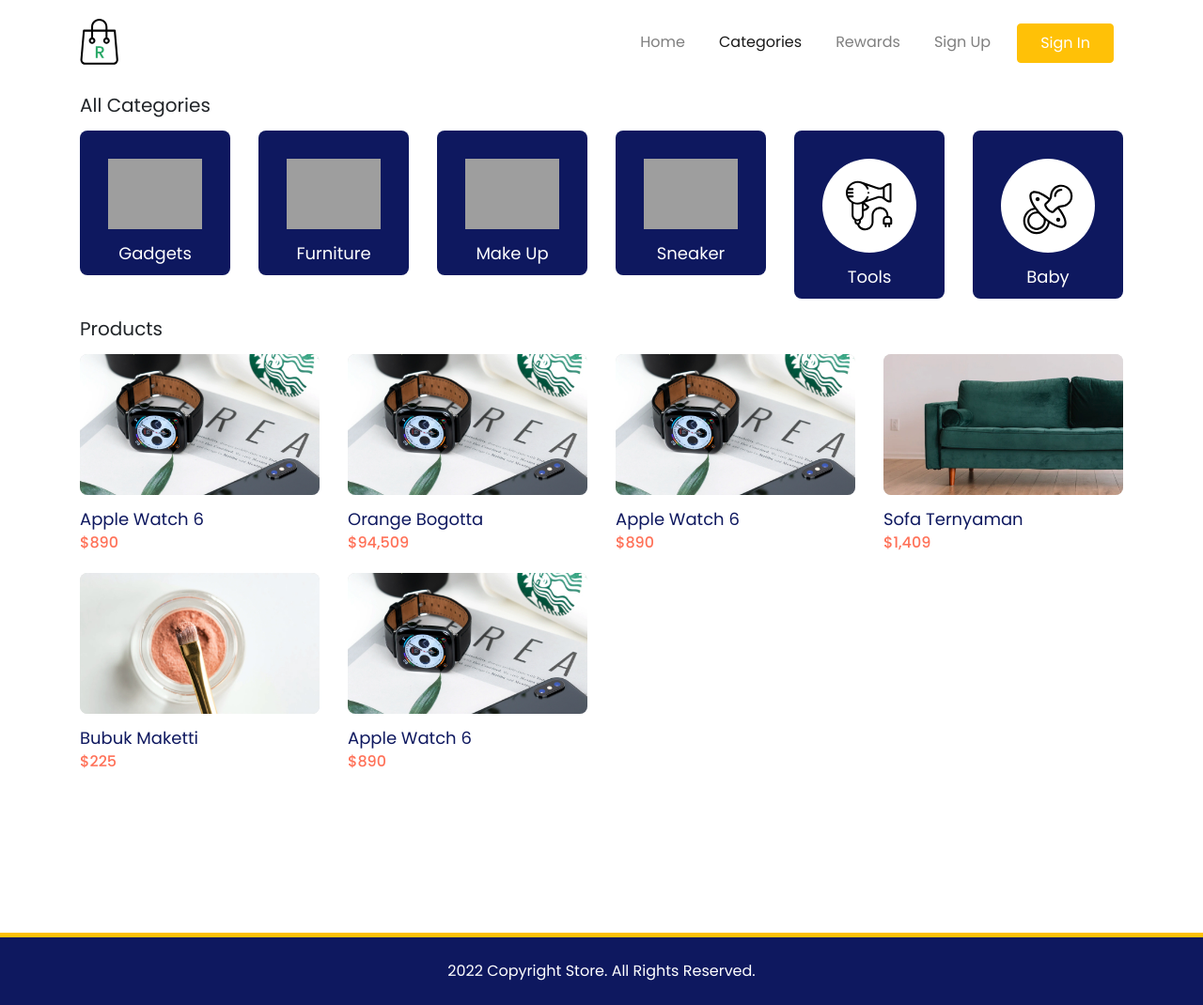
After one commit to muhammad-rifqi/binoufcom, a CodeIgniter app: page /binouf/categories in a window 1280 px wide. The commit adds this page. Shown: the whole page at 94% size. Run offline with CodeIgniter, Linux system fonts and the light colour scheme; grey boxes are pictures that could not be loaded.

Commit message:
skcs
skcsn

```diff
--- /dev/null
+++ b/application/controllers/Categories.php
@@ -0,0 +1,12 @@
+<?php
+defined('BASEPATH') OR exit('No direct script access allowed');
+
+class Categories extends CI_Controller {
+
+    public function index()
+
+	{
+		$this->load->view('categories');
+	}
+
+}
--- a/application/controllers/Welcome.php
+++ b/application/controllers/Welcome.php
@@ -22,10 +22,7 @@ class Welcome extends CI_Controller {
 	{
 		$this->load->view('welcome_message');
 	}
-	public function detailProducts()
-	{
-		$this->load->view('detailProducts');
-	}
+
 	public function test(){
 		echo "test";
 	}
--- /dev/null
+++ b/application/views/categories.php
@@ -0,0 +1,235 @@
+<!DOCTYPE html>
+<html lang="en">
+
+<head>
+    <meta charset="utf-8" />
+    <meta name="viewport" content="width=device-width, initial-scale=1, shrink-to-fit=no" />
+    <meta name="description" content="" />
+    <meta name="author" content="" />
+
+    <title>Bin Ouf</title>
+
+    <link href="<?= base_url() ?>layout/vendor/aos/aos.css" rel="stylesheet" />
+    <link href="<?= base_url() ?>layout/style/main.css" rel="stylesheet" />
+</head>
+
+<body>
+    <nav class="
+        navbar navbar-expand-lg navbar-light navbar-store
+        fixed-top
+        navbar-fixed-top
+      " data-aos="fade-down">
+        <div class="container">
+            <a href="index.html" class="navbar-brand">
+                <img src="<?= base_url() ?>layout/images/logo.svg" alt="logo" />
+            </a>
+            <button class="navbar-toggler" type="button" data-toggle="collapse" data-target="#navbarResponsive" aria-controls="#navbarResponsive" aria-expanded="false" aria-label="Toggle navigation">
+                <span class="navbar-toggler-icon"></span>
+            </button>
+            <div class="collapse navbar-collapse" id="navbarResponsive">
+                <ul class="navbar-nav ml-auto">
+                    <li class="nav-item">
+                        <a href="<?= base_url() ?>" class="nav-link">Home</a>
+                    </li>
+                    <li class="nav-item active">
+                        <a href="<?= base_url('categories'); ?>" class="nav-link">Categories</a>
+                    </li>
+                    <li class="nav-item">
+                        <a href="<?= base_url('reward'); ?>" class="nav-link">Rewards</a>
+                    </li>
+                    <li class="nav-item">
+                        <a href="<?= base_url('register'); ?>" class="nav-link">Sign Up</a>
+                    </li>
+                    <li class="nav-item">
+                        <a href="<?= base_url('login'); ?>" class="btn btn-warning nav-link px-4 text-white">Sign In</a>
+                    </li>
+                </ul>
+            </div>
+        </div>
+    </nav>
+    <!--NAVBAR-->
+
+    <div class="page-content page-home">
+        <section class="store-trend-categories mt-4">
+            <div class="container">
+                <div class="row">
+                    <div class="col-12" data-aos="fade-up">
+                        <h5>All Categories</h5>
+                    </div>
+                </div>
+                <div class="row">
+                    <div class="col-6 col-md-3 col-lg-2" data-aos="fade-up" data-aos-delay="100">
+                        <a href="#" class="component-categories d-block">
+                            <div class="categories-image">
+                                <img src="<?= base_url() ?>layout/images/categories-gadget.svg" alt="" class="w-100" />
+                            </div>
+                            <div class="categories-text">Gadgets</div>
+                        </a>
+                    </div>
+                    <div class="col-6 col-md-3 col-lg-2" data-aos="fade-up" data-aos-delay="200">
+                        <a href="#" class="component-categories d-block">
+                            <div class="categories-image">
+                                <img src="<?= base_url() ?>layout/images/categories-furnitur.svg" alt="" class="w-100" />
+                            </div>
+                            <div class="categories-text">Furniture</div>
+                        </a>
+                    </div>
+                    <div class="col-6 col-md-3 col-lg-2" data-aos="fade-up" data-aos-delay="300">
+                        <a href="#" class="component-categories d-block">
+                            <div class="categories-image">
+                                <img src="<?= base_url() ?>layout/images/categories-mackup.svg" alt="" class="w-100" />
+                            </div>
+                            <div class="categories-text">Make Up</div>
+                        </a>
+                    </div>
+                    <div class="col-6 col-md-3 col-lg-2" data-aos="fade-up" data-aos-delay="400">
+                        <a href="#" class="component-categories d-block">
+                            <div class="categories-image">
+                                <img src="<?= base_url() ?>layout/images/categories-sneaker.svg" alt="" class="w-100" />
+                            </div>
+                            <div class="categories-text">Sneaker</div>
+                        </a>
+                    </div>
+                    <div class="col-6 col-md-3 col-lg-2" data-aos="fade-up" data-aos-delay="500">
+                        <a href="#" class="component-categories d-block">
+                            <div class="categories-image">
+                                <img src="<?= base_url() ?>layout/images/categories-tools.svg" alt="" class="w-100" />
+                            </div>
+                            <div class="categories-text">Tools</div>
+                        </a>
+                    </div>
+                    <div class="col-6 col-md-3 col-lg-2" data-aos="fade-up" data-aos-delay="600">
+                        <a href="#" class="component-categories d-block">
+                            <div class="categories-image">
+                                <img src="<?= base_url() ?>layout/images/categories-babyy.svg" alt="" class="w-100" />
+                            </div>
+                            <div class="categories-text">Baby</div>
+                        </a>
+                    </div>
+                </div>
+            </div>
+        </section>
+        <section class="store-new-products">
+            <div class="container">
+                <div class="row">
+                    <div class="col-12" data-aos="fade-up">
+                        <h5>Products</h5>
+                    </div>
+                </div>
+                <div class="row">
+                <div class="col-6 col-md-4 col-lg-3" data-aos="fade-up" data-aos-delay="100">
+            <div class="component-products d-block">
+              <div class="products-thumbnail">
+                <div class="products-image" style="
+                      background-image: url('<?= base_url() ?>layout/images/new-products/peroducts-1.jpg');
+                    "></div>
+                <a href="<?= site_url('detailProducts') ?>" class="d-flex justify-content-center">
+                  <img src="<?= base_url() ?>layout/images/badge.png" class="align-self-center" />
+                </a>
+              </div>
+
+              <div class="products-text">Apple Watch 6</div>
+              <div class="products-price">$890</div>
+            </div>
+          </div>
+          <div class="col-6 col-md-4 col-lg-3" data-aos="fade-up" data-aos-delay="200">
+            <div class="component-products d-block">
+              <div class="products-thumbnail">
+                <div class="products-image" style="
+                      background-image: url('<?= base_url() ?>layout/images/new-products/peroducts-1.jpg');
+                    "></div>
+                <a href="<?= site_url('detailProducts') ?>" class="d-flex justify-content-center">
+                  <img src="<?= base_url() ?>layout/images/badge.png" class="align-self-center" />
+                </a>
+              </div>
+              <div class="products-text">Orange Bogotta</div>
+              <div class="products-price">$94,509</div>
+            </div>
+          </div>
+          <div class="col-6 col-md-4 col-lg-3" data-aos="fade-up" data-aos-delay="100">
+            <div class="component-products d-block">
+              <div class="products-thumbnail">
+                <div class="products-image" style="
+                      background-image: url('<?= base_url() ?>layout/images/new-products/peroducts-1.jpg');
+                    "></div>
+                <a href="<?= site_url('detailProducts') ?>" class="d-flex justify-content-center">
+                  <img src="<?= base_url() ?>layout/images/badge.png" class="align-self-center" />
+                </a>
+              </div>
+
+              <div class="products-text">Apple Watch 6</div>
+              <div class="products-price">$890</div>
+            </div>
+          </div>
+          <div class="col-6 col-md-4 col-lg-3" data-aos="fade-up" data-aos-delay="300">
+            <div class="component-products d-block">
+              <div class="products-thumbnail">
+                <div class="products-image" style="
+                      background-image: url('<?= base_url() ?>layout/images/new-products/peroducts-3.jpg');
+                    "></div>
+                <a href="<?= site_url('detailProducts') ?>" class="d-flex justify-content-center">
+                  <img src="<?= base_url() ?>layout/images/badge.png" class="align-self-center" />
+                </a>
+              </div>
+              <div class="products-text">Sofa Ternyaman</div>
+              <div class="products-price">$1,409</div>
+            </div>
+          </div>
+          <div class="col-6 col-md-4 col-lg-3" data-aos="fade-up" data-aos-delay="400">
+            <div class="component-products d-block">
+              <div class="products-thumbnail">
+                <div class="products-image" style="
+                      background-image: url('<?= base_url() ?>layout/images/new-products/peroducts-4.jpg');
+                    "></div>
+                <a href="" class="d-flex justify-content-center">
+                  <img src="<?= base_url() ?>layout/images/badge.png" class="align-self-center" />
+                </a>
+              </div>
+              <div class="products-text">Bubuk Maketti</div>
+              <div class="products-price">$225</div>
+            </div>
+          </div>
+          <div class="col-6 col-md-4 col-lg-3" data-aos="fade-up" data-aos-delay="100">
+            <div class="component-products d-block">
+              <div class="products-thumbnail">
+                <div class="products-image" style="
+                      background-image: url('<?= base_url() ?>layout/images/new-products/peroducts-1.jpg');
+                    "></div>
+                <a href="<?= site_url('detailProducts') ?>" class="d-flex justify-content-center">
+                  <img src="<?= base_url() ?>layout/images/badge.png" class="align-self-center" />
+                </a>
+              </div>
+
+              <div class="products-text">Apple Watch 6</div>
+              <div class="products-price">$890</div>
+            </div>
+          </div>
+                </div>
+            </div>
+        </section>
+    </div>
+    <!--Page Content-->
+    <footer class="bg-black">
+        <div class="container">
+            <div class="row">
+                <div class="col-12 text-center">
+                    <p class="pt-4 pb-2"><?= date('Y') ?> Copyright Store. All Rights Reserved.</p>
+                </div>
+            </div>
+        </div>
+    </footer>
+
+
+    <!-- Bootstrap core JavaScript -->
+    <script src="<?= base_url() ?>layout/vendor/jquery/jquery.slim.min.js"></script>
+    <script src="<?= base_url() ?>layout/vendor/bootstrap/js/bootstrap.bundle.min.js"></script>
+    <script src="<?= base_url() ?>layout/vendor/aos/aos.js"></script>
+    <script>
+        AOS.init();
+    </script>
+
+    <script src="<?= base_url() ?>layout/script/navbar-scroll.js"></script>
+
+</body>
+
+</html>
--- a/application/views/detailProducts.php
+++ b/application/views/detailProducts.php
@@ -41,11 +41,11 @@
         </button>
         <div class="collapse navbar-collapse" id="navbarResponsive">
           <ul class="navbar-nav ml-auto">
-            <li class="nav-item active">
+            <li class="nav-item">
               <a href="<?= base_url()?>" class="nav-link">Home</a>
             </li>
             <li class="nav-item">
-              <a href="<?= base_url('category');?>" class="nav-link">Categories</a>
+              <a href="<?= base_url('categories');?>" class="nav-link">Categories</a>
             </li>
             <li class="nav-item">
               <a href="<?= base_url('reward');?>" class="nav-link">Rewards</a>
--- a/application/views/header.php
+++ b/application/views/header.php
@@ -45,7 +45,7 @@
               <a href="<?= base_url()?>" class="nav-link">Home</a>
             </li>
             <li class="nav-item">
-              <a href="<?= base_url('category');?>" class="nav-link">Categories</a>
+              <a href="<?= base_url('categorie');?>" class="nav-link">Categories</a>
             </li>
             <li class="nav-item">
               <a href="<?= base_url('reward');?>" class="nav-link">Rewards</a>
```
Also changed, not shown: application/controllers/Detailproducts.php (added, +12 -0 lines), application/views/welcome_message.php (+20 -20 lines).
